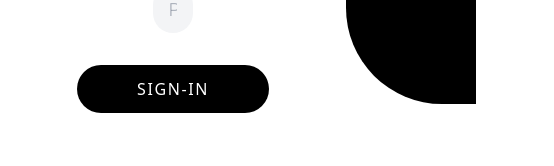
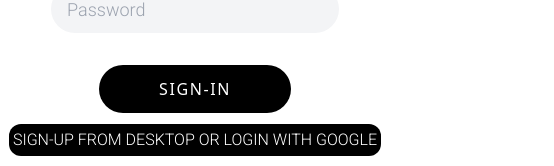
Before and after one commit to md-anas-sabah/muroexe, a React (Vite) app: page /login in a window 390 px wide. Shown: the part 688-854 px from the top of the page, 554 px wide, since content can reach past the window. Built offline with nearby package versions, Linux system fonts and the light colour scheme; no server answers.

Commit message:
update: Mobile Responsive

```diff
--- a/index.css
+++ b/index.css
@@ -28,7 +28,7 @@
     flex-direction: row;
     flex-wrap: wrap;
   }
-  .mobile-categories-h1{
+  .mobile-categories-h1 {
     margin-left: 97px;
   }
   .mobile-category-formal {
@@ -42,4 +42,18 @@
   .mobile-category-font {
     font-size: 20px;
   }
+  .mobile-login {
+    display: flex;
+    flex-direction: column;
+    align-items: center;
+  }
+  .mobile-login-input {
+    width: 18rem;
+  }
+  .mobile-login-signup {
+    display: none;
+  }
+  .mobile-signup {
+    display: inline;
+  }
 }
--- a/src/pages/Login.jsx
+++ b/src/pages/Login.jsx
@@ -31,7 +31,7 @@
   };
 
   return (
-    <div className="flex justify-between  h-[46.5rem]">
+    <div className="flex justify-between  h-[46.5rem] mobile-login ">
       <div className="flex flex-col w-3/5 text-center items-center m-14 p-14">
         <h1 className="font-bold font-bebas text-6xl">Login to your account</h1>
         <p className="font-roboto text-gray-400 mt-1 uppercase">
@@ -65,14 +65,14 @@
               placeholder="Email"
               value={email}
               onChange={(e) => setEmail(e.target.value)}
-              className="h-12 w-full font-roboto bg-gray-100 p-4 rounded-full text-lg focus:outline-none"
+              className="h-12 w-full font-roboto bg-gray-100 p-4 rounded-full text-lg focus:outline-none mobile-login-input"
             />
             <input
               type="password"
               placeholder="Password"
               value={password}
               onChange={(e) => setPassword(e.target.value)}
-              className="h-12 w-full font-roboto bg-gray-100 p-4 rounded-full text-lg focus:outline-none"
+              className="h-12 w-full font-roboto bg-gray-100 p-4 rounded-full text-lg focus:outline-none mobile-login-input"
             />
             {error && <span className="-mt-8 "> {error} </span>}
             <button className="h-12 rounded-full bg-black text-white uppercase tracking-widest w-48 align-middle">
@@ -81,7 +81,15 @@
           </form>
         </div>
       </div>
-      <div className="bg-black w-4/12 rounded-tl-[6rem] rounded-bl-[6rem]">
+      <div className="absolute bottom-0 hidden mobile-signup">
+        <h1
+          className="font-roboto bg-black text-white uppercase p-1 rounded-xl
+        "
+        >
+          Sign-Up from Desktop or Login With GOOGLE
+        </h1>
+      </div>
+      <div className="bg-black w-4/12 rounded-tl-[6rem] rounded-bl-[6rem] mobile-login-signup">
         <div className="flex flex-col text-center items-center m-14 p-14">
           <h1 className="text-white text-6xl uppercase">New Here?</h1>
           <p className=" mt-4 text-sm text-gray-400 uppercase">
```
